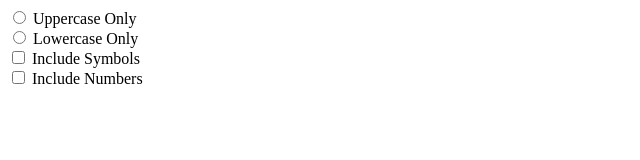
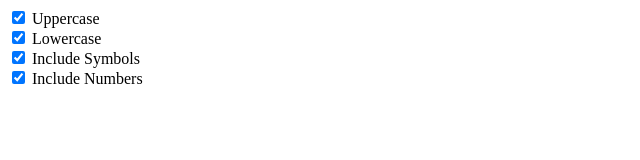
Before and after one commit to TyW04/PasswordGenerator, an Electron app: page index.html in a window 800 px wide. Shown: the whole page, without its empty margins (0-640 px from the left). Drawn offline with Linux system fonts and the light colour scheme.

Commit message:
Created more UI elements

```diff
--- a/index.html
+++ b/index.html
@@ -12,21 +12,35 @@
       content="default-src 'self'; script-src 'self'"
     />
     <title>Password Generator</title>
-    <link ref="styles.css">
+    <link rel="stylesheet" href="styles.css">
   </head>
   <body>
-    <div id="password-selection-settings-div">
-      <input type="radio" id="uppercase-only" class="uppercase-only" value="uppercase-only" name="uppercase-lowercase"/>
-      <label for="uppercase-only">Uppercase Only<label><br>
+    <div class="password-settings-container" id="password-settings-container">
+      <div class="password-settings" id="password-settings">
+        <input type="checkbox" id="uppercase" class="uppercase-lowercase" value="uppercase" name="uppercase-lowercase" checked/>
+        <label for="uppercase" id="uppercase-label" class="uppercase-lowercase">Uppercase</label><br>
 
-      <input type="radio" id="lowercase-only" class="lowercase-only" value="lowercase-only" name="uppercase-lowercase"/>
-      <label for="lowercase-only">Lowercase Only<label><br>
+        <input type="checkbox" id="lowercase" class="uppercase-lowercase" value="lowercase" name="uppercase-lowercase" checked/>
+        <label for="lowercase" id="lowercase-label" class="uppercase-lowercase">Lowercase</label><br>
 
-      <input type="checkbox" id="include-symbols" class="include-symbols"/>
-      <label for="include-symbols">Include Symbols<label><br>
+        <input type="checkbox" id="include-symbols" class="include-symbols" checked/>
+        <label for="include-symbols">Include Symbols</label><br>
 
-      <input type="checkbox" id="include-numbers" class="include-numbers"/>
-      <label for="include-numbers">Include Numbers</label><br>
+        <input type="checkbox" id="include-numbers" class="include-numbers" checked/>
+        <label for="include-numbers">Include Numbers</label>
+
+        <!-- Put a slider for the password length here -->
+      </div>
+    </div>
+
+    <div class="generate-password-container" id="generate-password-container">
+
+    </div>
+
+    <!-- TODO: Put a copy button somewhere in here -->
+    <div class="password-container" id="password-container">
+      <div class="password-text" id="password-text">
+      </div>
     </div>
   </body>
 </html>
```
